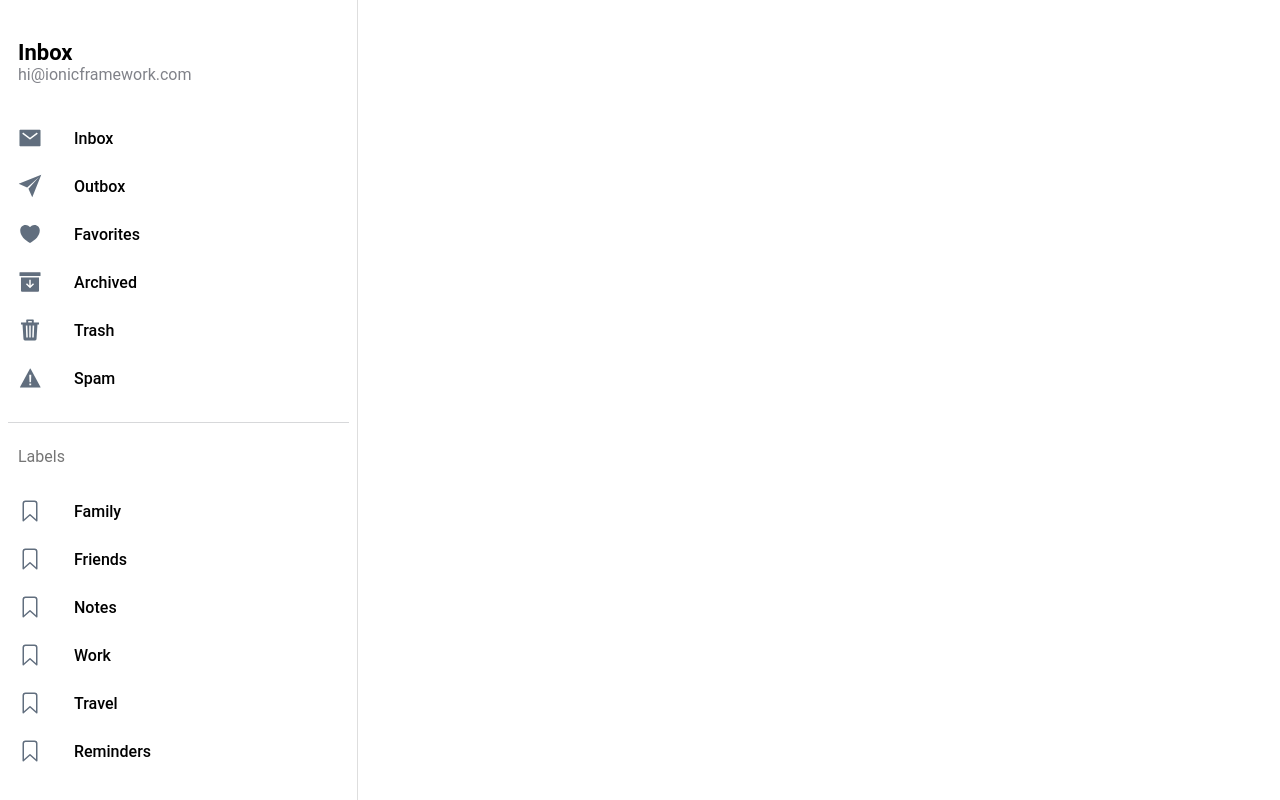
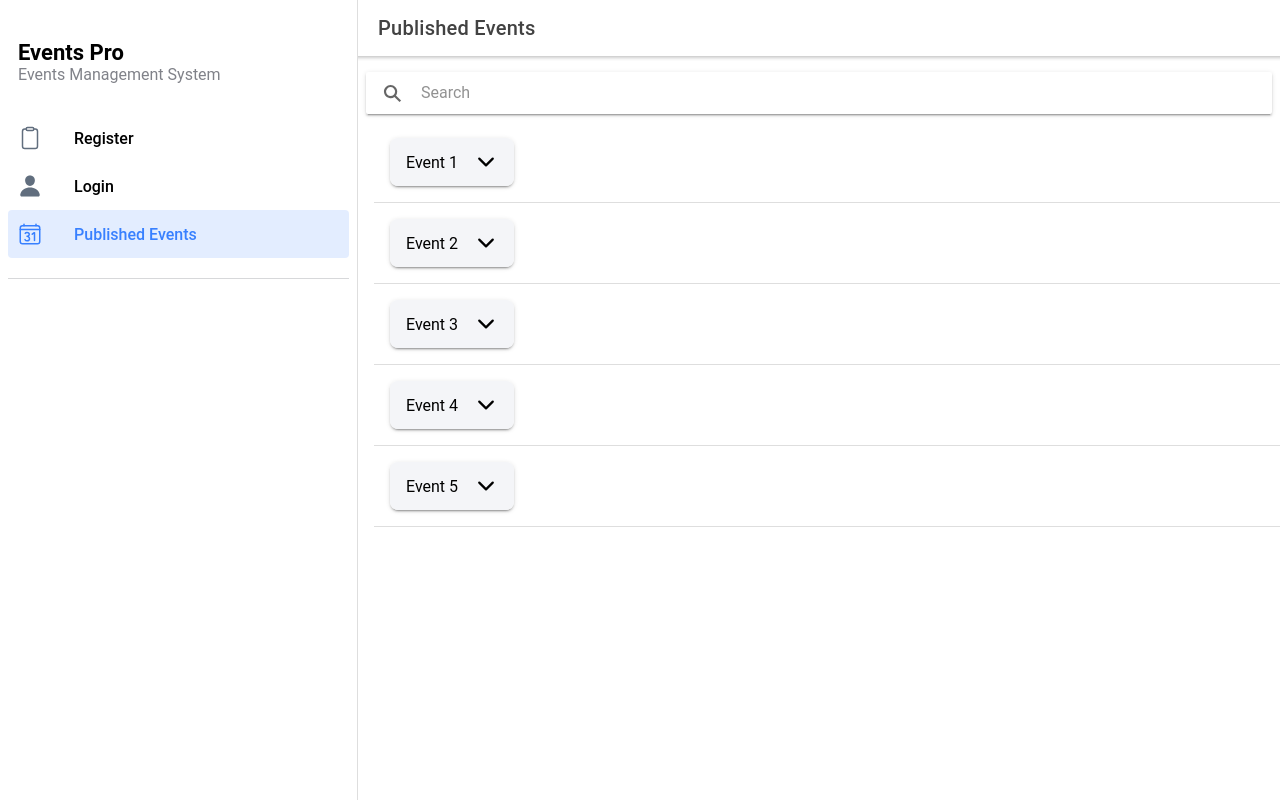
Before and after one commit to chrismartin4/scrum-cycle-9-demo, a React (Create React App) app: page /allpublishedevents in a window 1280 px wide. Built offline with nearby package versions, Linux system fonts and the light colour scheme.

Commit message:
Register, Login and Published Event Pages set up

```diff
--- a/src/App.tsx
+++ b/src/App.tsx
@@ -3,6 +3,9 @@ import { IonReactRouter } from '@ionic/react-router';
 import { Redirect, Route } from 'react-router-dom';
 import Menu from './components/Menu';
 import Page from './pages/Page';
+import Register from './pages/Register';
+import Login from './pages/Login';
+import AllPublishedEvents from './pages/allPublishedEvents';
 
 /* Core CSS required for Ionic components to work properly */
 import '@ionic/react/css/core.css';
@@ -22,6 +25,7 @@ import '@ionic/react/css/display.css';
 
 /* Theme variables */
 import './theme/variables.css';
+// import AllPublishedEvents from './pages/allPublishedEvents';
 
 setupIonicReact();
 
@@ -32,11 +36,23 @@ const App: React.FC = () => {
         <IonSplitPane contentId="main">
           <Menu />
           <IonRouterOutlet id="main">
-            <Route path="/" exact={true}>
+            {/* <Route path="/" exact={true}>
               <Redirect to="/page/Inbox" />
             </Route>
             <Route path="/page/:name" exact={true}>
               <Page />
+            </Route> */}
+            <Route exact path="/">
+              <Redirect to="/register" />
+            </Route>
+            <Route exact path="/register">
+              <Register />
+            </Route>
+            <Route exact path="/login">
+              <Login />
+            </Route>
+            <Route exact path="/allpublishedevents">
+              <AllPublishedEvents />
             </Route>
           </IonRouterOutlet>
         </IonSplitPane>
--- a/src/components/Menu.tsx
+++ b/src/components/Menu.tsx
@@ -11,7 +11,7 @@ import {
 } from '@ionic/react';
 
 import { useLocation } from 'react-router-dom';
-import { archiveOutline, archiveSharp, bookmarkOutline, heartOutline, heartSharp, mailOutline, mailSharp, paperPlaneOutline, paperPlaneSharp, trashOutline, trashSharp, warningOutline, warningSharp } from 'ionicons/icons';
+import { archiveOutline, archiveSharp, bookmarkOutline, heartOutline, heartSharp, person, calendarNumberOutline, mailOutline, mailSharp, clipboardOutline, paperPlaneOutline, paperPlaneSharp, trashOutline, trashSharp, warningOutline, warningSharp } from 'ionicons/icons';
 import './Menu.css';
 
 interface AppPage {
@@ -23,44 +23,26 @@ interface AppPage {
 
 const appPages: AppPage[] = [
   {
-    title: 'Inbox',
-    url: '/page/Inbox',
-    iosIcon: mailOutline,
-    mdIcon: mailSharp
+    title: 'Register',
+    url: '/register',
+    iosIcon: clipboardOutline,
+    mdIcon: clipboardOutline
   },
   {
-    title: 'Outbox',
-    url: '/page/Outbox',
-    iosIcon: paperPlaneOutline,
-    mdIcon: paperPlaneSharp
+    title: 'Login',
+    url: '/login',
+    iosIcon: person,
+    mdIcon: person
   },
   {
-    title: 'Favorites',
-    url: '/page/Favorites',
-    iosIcon: heartOutline,
-    mdIcon: heartSharp
-  },
-  {
-    title: 'Archived',
-    url: '/page/Archived',
-    iosIcon: archiveOutline,
-    mdIcon: archiveSharp
-  },
-  {
-    title: 'Trash',
-    url: '/page/Trash',
-    iosIcon: trashOutline,
-    mdIcon: trashSharp
-  },
-  {
-    title: 'Spam',
-    url: '/page/Spam',
-    iosIcon: warningOutline,
-    mdIcon: warningSharp
+    title: 'Published Events',
+    url: '/allpublishedevents',
+    iosIcon: calendarNumberOutline,
+    mdIcon: calendarNumberOutline
   }
 ];
 
-const labels = ['Family', 'Friends', 'Notes', 'Work', 'Travel', 'Reminders'];
+// const labels = ['Family', 'Friends', 'Notes', 'Work', 'Travel', 'Reminders'];
 
 const Menu: React.FC = () => {
   const location = useLocation();
@@ -69,8 +51,8 @@ const Menu: React.FC = () => {
     <IonMenu contentId="main" type="overlay">
       <IonContent>
         <IonList id="inbox-list">
-          <IonListHeader>Inbox</IonListHeader>
-          <IonNote>hi@ionicframework.com</IonNote>
+          <IonListHeader>Events Pro</IonListHeader>
+          <IonNote>Events Management System</IonNote>
           {appPages.map((appPage, index) => {
             return (
               <IonMenuToggle key={index} autoHide={false}>
@@ -83,7 +65,7 @@ const Menu: React.FC = () => {
           })}
         </IonList>
 
-        <IonList id="labels-list">
+        {/* <IonList id="labels-list">
           <IonListHeader>Labels</IonListHeader>
           {labels.map((label, index) => (
             <IonItem lines="none" key={index}>
@@ -91,7 +73,7 @@ const Menu: React.FC = () => {
               <IonLabel>{label}</IonLabel>
             </IonItem>
           ))}
-        </IonList>
+        </IonList> */}
       </IonContent>
     </IonMenu>
   );
--- /dev/null
+++ b/src/pages/Login.tsx
@@ -0,0 +1,46 @@
+import { IonButtons, IonButton, IonContent, IonHeader, IonMenuButton, IonPage, IonTitle, IonToolbar, IonItem, IonLabel, IonInput, IonList } from '@ionic/react';
+import { text } from 'ionicons/icons';
+import { useParams } from 'react-router';
+import ExploreContainer from '../components/ExploreContainer';
+// import './Login.css';
+
+const Login: React.FC = () => {
+
+  const { name } = useParams<{ name: string; }>();
+
+  return (
+    <IonPage>
+      <IonHeader>
+        <IonToolbar>
+          <IonButtons slot="end" >
+            <IonMenuButton />
+          </IonButtons>
+          <IonTitle>Login</IonTitle>
+        </IonToolbar>
+      </IonHeader>
+
+      <IonContent fullscreen>
+        <IonHeader collapse="condense">
+          <IonToolbar>
+            <IonTitle size="large">{name}</IonTitle>
+          </IonToolbar>
+        </IonHeader>
+        <IonList>
+          {/* <IonTitle>Login</IonTitle> */}
+          <IonItem>
+            <IonLabel position="floating">Email</IonLabel>
+            <IonInput></IonInput>
+          </IonItem>
+          <IonItem>
+            <IonLabel position="floating">Password</IonLabel>
+            <IonInput></IonInput>
+          </IonItem>
+          <IonButton color="warning">Login</IonButton>
+        </IonList>
+
+      </IonContent>
+    </IonPage>
+  );
+};
+
+export default Login;
--- /dev/null
+++ b/src/pages/Register.tsx
@@ -0,0 +1,58 @@
+import { IonButtons, IonButton, IonContent, IonHeader, IonMenuButton, IonPage, IonTitle, IonToolbar, IonItem, IonLabel, IonInput, IonList } from '@ionic/react';
+import { image, text } from 'ionicons/icons';
+import { useParams } from 'react-router';
+import ExploreContainer from '../components/ExploreContainer';
+// import './Register.css';
+
+const Register: React.FC = () => {
+
+  const { name } = useParams<{ name: string; }>();
+
+  return (
+    <IonPage>
+      <IonHeader>
+        <IonToolbar>
+          <IonButtons slot="end" >
+            <IonMenuButton />
+          </IonButtons>
+          <IonTitle>Register</IonTitle>
+        </IonToolbar>
+      </IonHeader>
+
+      <IonContent fullscreen>
+        <IonHeader collapse="condense">
+          <IonToolbar>
+            <IonTitle size="large">{name}</IonTitle>
+          </IonToolbar>
+        </IonHeader>
+        <IonList>
+          {/* <IonTitle>Register</IonTitle> */}
+          <IonItem>
+            <IonLabel position="floating">Full Name</IonLabel>
+            <IonInput></IonInput>
+          </IonItem>
+          <IonItem>
+            <IonLabel position="floating">Email</IonLabel>
+            <IonInput></IonInput>
+          </IonItem>
+          <IonItem>
+            <IonLabel position="floating">Password</IonLabel>
+            <IonInput></IonInput>
+          </IonItem>
+          <IonItem>
+            <IonLabel position="floating">Profile Photo</IonLabel>
+            <IonInput></IonInput>
+          </IonItem>
+          <IonItem>
+            <IonLabel position="floating">Role</IonLabel>
+            <IonInput></IonInput>
+          </IonItem>
+          <IonButton color="warning">Register</IonButton>
+          {/* <IonButton expand="block" onclick="openMenu()">Open Menu</IonButton> */}
+        </IonList>
+      </IonContent>
+    </IonPage>
+  );
+};
+
+export default Register;
--- /dev/null
+++ b/src/pages/allPublishedEvents.tsx
@@ -0,0 +1,67 @@
+import React,{ useState }from 'react';
+import { IonContent, IonHeader, IonAccordionGroup, IonSearchbar, IonAccordion, IonCardContent, IonCard, IonCardTitle, IonCardHeader, IonPage, IonTitle, IonToolbar, IonRouterLink, IonThumbnail, IonImg, IonList, IonItem, IonLabel, IonInput, IonToggle, IonRadio, IonCheckbox, IonItemSliding, IonItemOption, IonItemOptions, IonListHeader } from '@ionic/react';
+import ExploreContainer from '../components/ExploreContainer';
+// import './Tab3.css';
+
+const events = [
+  { id: 1, name: "Event 1" },
+  { id: 2, name: "Event 2" },
+  { id: 3, name: "Event 3" },
+  { id: 4, name: "Event 4" },
+  { id: 5, name: "Event 5" },
+]
+
+const AllPublishedEvents: React.FC = () => {
+  const [searchText, setSearchText] = useState('');
+  return (
+    <IonPage>
+      <IonHeader>
+        <IonToolbar>
+          <IonTitle>Published Events</IonTitle>
+        </IonToolbar>
+      </IonHeader>
+      <IonContent fullscreen>
+        <IonHeader collapse="condense">
+          <IonToolbar>
+            <IonTitle size="large">Published Events</IonTitle>
+          </IonToolbar>
+        </IonHeader>
+        <ExploreContainer name="All Events" />
+
+        <IonList>
+          {/* <IonTitle>Upcoming Events</IonTitle> */}
+          <IonSearchbar value={searchText} onIonChange={e => setSearchText(e.detail.value!)}></IonSearchbar>
+          {events.map((event) => (
+            <IonItem>
+              <IonAccordionGroup expand="inset">
+                <IonAccordion toggleIconSlot="end">
+                  <IonItem key={event.id} slot="header" color="light">
+                    <IonLabel>{event.name}</IonLabel>
+                  </IonItem>
+                  <div className="ion-padding" slot="content">
+                    <IonCard>
+                      <IonCardHeader>
+                        <img src="https://images.unsplash.com/photo-1542641728-6ca359b085f4?ixlib=rb-1.2.1&ixid=eyJhcHBfaWQiOjEyMDd9&w=1000&q=80" />
+                        {/* <IonCardSubtitle>Card Subtitle</IonCardSubtitle> */}
+                        <IonCardTitle>{event.name}</IonCardTitle>
+                      </IonCardHeader>
+
+                      <IonCardContent>
+                        Keep close to Nature's heart... and break clear away, once in awhile,
+                        and climb a mountain or spend a week in the woods. Wash your spirit clean.
+                      </IonCardContent>
+                    </IonCard>
+                  </div>
+                </IonAccordion>
+              </IonAccordionGroup>
+            </IonItem>
+          ))}
+        </IonList>
+
+
+      </IonContent>
+    </IonPage>
+  );
+};
+
+export default AllPublishedEvents;
```
